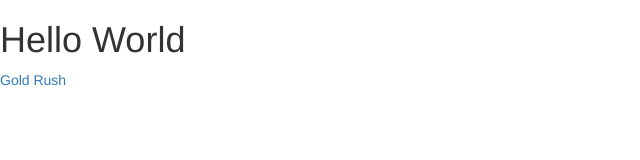
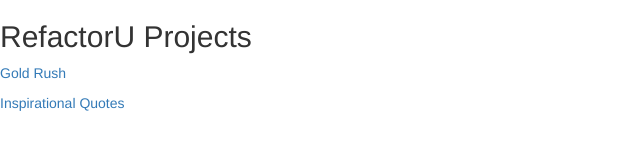
Before and after one commit to dlsso/dlsso.github.io, a plain HTML site: page index.html in a window 1280 px wide. Shown: the whole page, without its empty margins (0-640 px from the left). Drawn offline with nearby package versions, Linux system fonts and the light colour scheme.

Commit message:
Added link to quotes project

```diff
--- a/index.html
+++ b/index.html
@@ -7,8 +7,9 @@
   <link rel="stylesheet" type="text/css" href="main.css">
 </head>
 <body>
-	<h1>Hello World</h1>
+	<h2>RefactorU Projects</h2>
 	<p><a href="http://ryandagg.github.io/Gold-Rush/">Gold Rush</a></p>
+	<p><a href="http://dlsso.github.io/js18/">Inspirational Quotes</a></p>
   <script src="http://cdnjs.cloudflare.com/ajax/libs/jquery/2.0.3/jquery.min.js"></script>
   <script src="main.js"></script>
 
```
